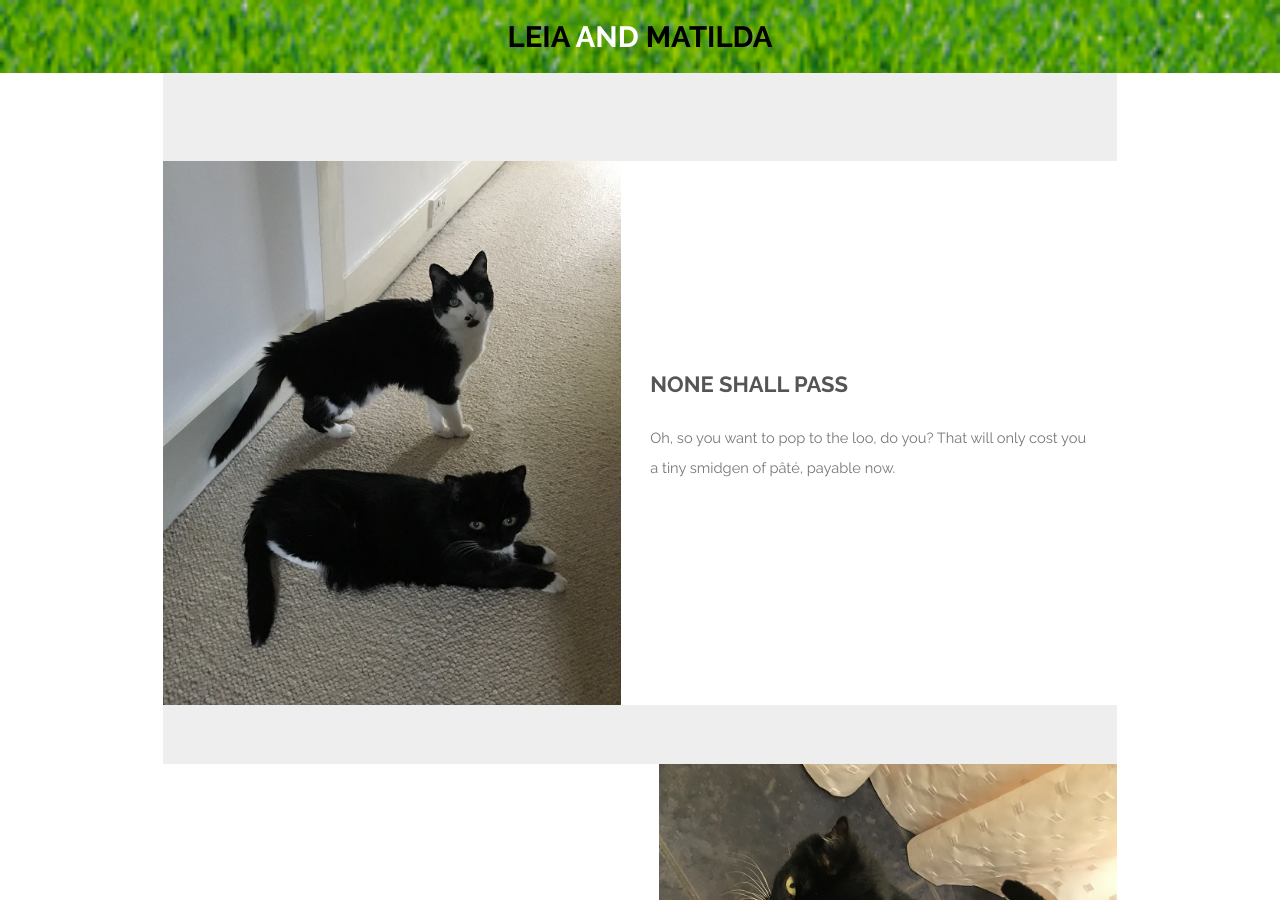
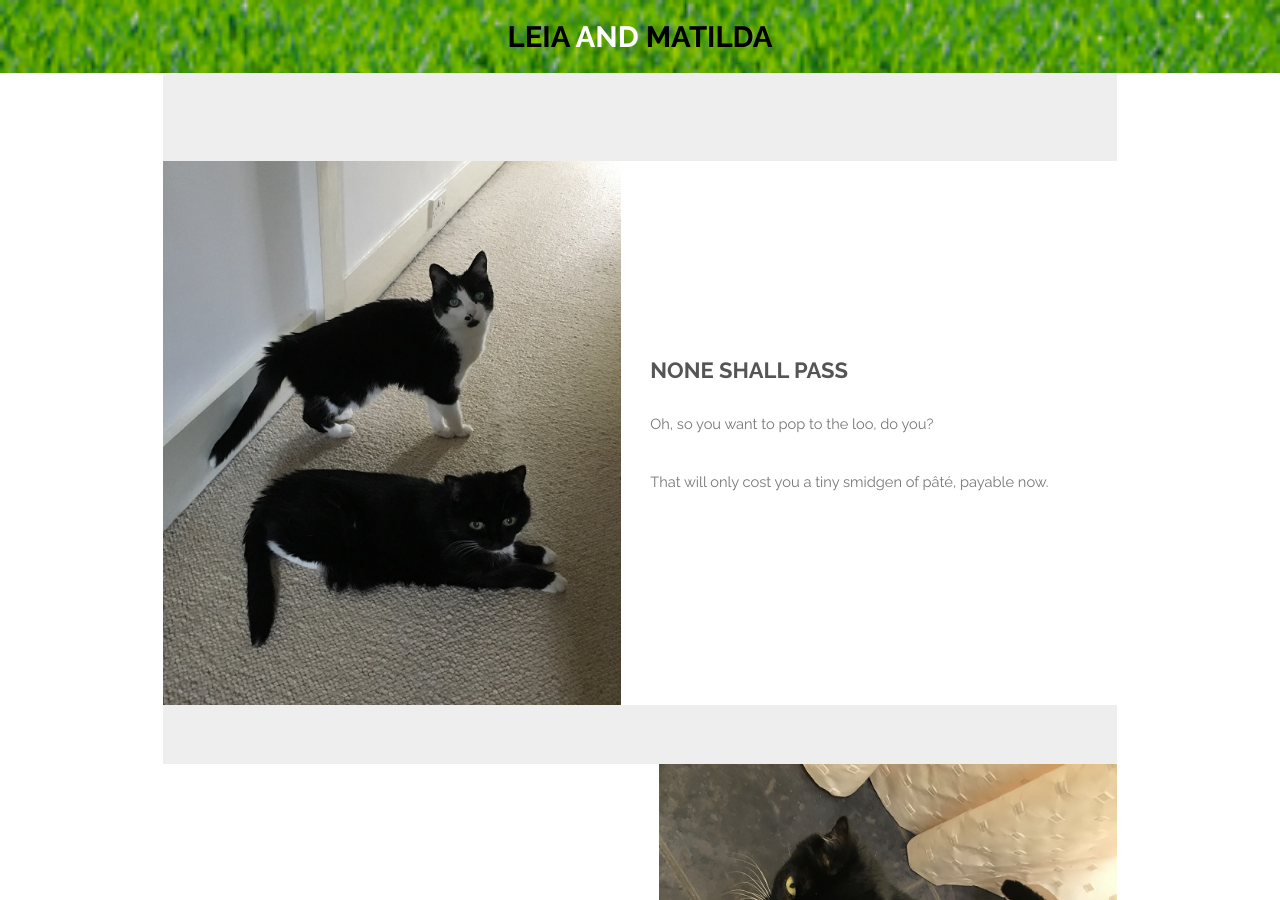
Before and after one commit to jaypalexa/leia-and-matilda, a Jekyll site: the page built from index.md, in a window 1280 px wide and 900 px high. Built offline with Jekyll 4.4.1, drawn with Linux system fonts in a browser that asks for light colours.

Commit message:
Edits to "None Shall Pass" post.

```diff
--- a/index.md
+++ b/index.md
@@ -10,7 +10,8 @@ description: A photo essay by Leia and Matilda
       <span class="image"><a href="{{ site.url }}{{ site.baseurl }}/assets/images/20170707_1820_leia_and_matilda.jpg"><img src="{{ site.url }}{{ site.baseurl }}/assets/images/20170707_1820_leia_and_matilda.jpg" /></a></span>
       <div class="content">
         <h2>None Shall Pass</h2>
-        <p>Oh, so you want to pop to the loo, do you?  That will only cost you a tiny smidgen of pâté, payable now.</p>
+        <p>Oh, so you want to pop to the loo, do you?</p>
+		<p>That will only cost you a tiny smidgen of pâté, payable now.</p>
       </div>
     </article>
     <article class="feature right">
```
